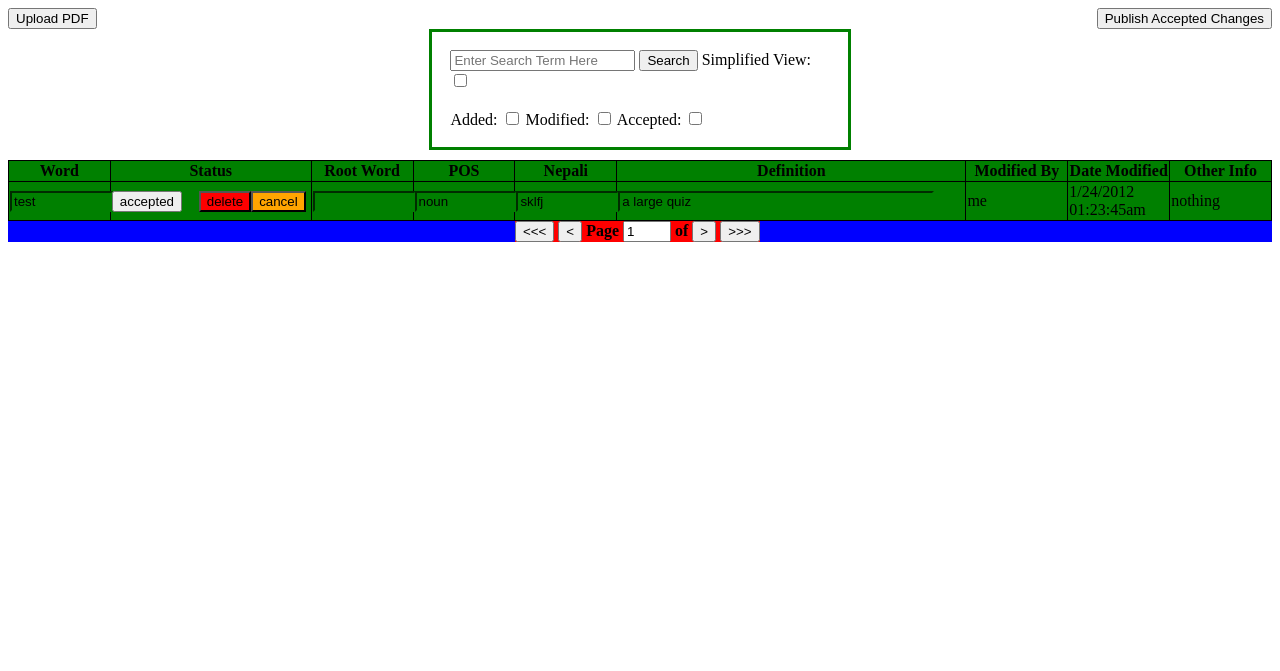
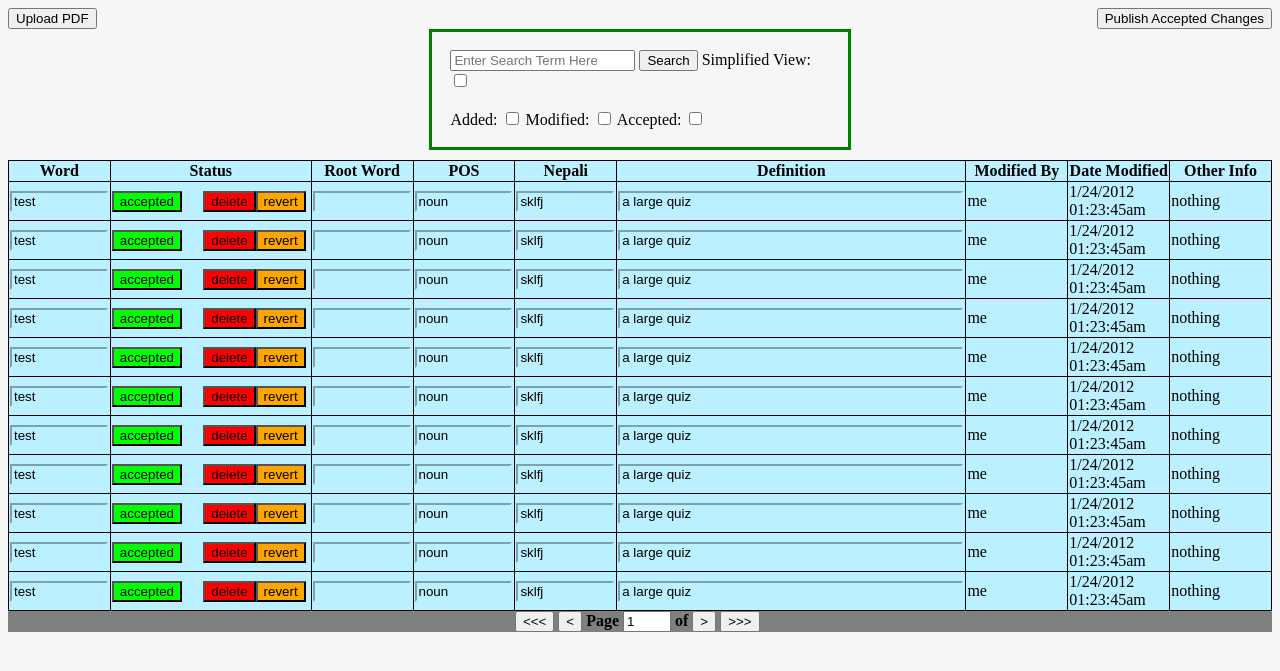
Before and after one commit to nsinghal7/LoomaDictionary2016, a PHP site: page /editor.html in a window 1280 px wide. Shown: the top 671 px of the page. Run offline with PHP 8.4, Linux system fonts and the light colour scheme.

Commit message:
style and test
styles the editor and expands the test case. Includes adding the calc()
css function

```diff
--- a/LoomaDictionary2016/backend.php
+++ b/LoomaDictionary2016/backend.php
@@ -82,7 +82,8 @@
 		global $testword;
 
 		$ans = array('format' => 'advanced', 'page' => 1, 'maxPage' => 1, 'words' =>
-				array($testword));
+				array($testword, $testword, $testword, $testword, $testword, $testword,
+						$testword, $testword, $testword, $testword, $testword));
 		return $ans;
 	}
 
--- a/LoomaDictionary2016/css/editor.css
+++ b/LoomaDictionary2016/css/editor.css
@@ -1,5 +1,8 @@
 @CHARSET "UTF-8";
 
+body {
+	background-color: #f6f6f6;
+}
 
 .popupDiv {
 	border: solid 1px black;
@@ -10,9 +13,18 @@
     z-index: 100;
 }
 
+#pdfInput, #processPDFButton {
+	position: relative;
+	left: 50%;
+	margin-left: -75px;
+	margin-top: 12%;
+}
+
+
+
 #uploadPDFDiv {
 	height: 200px;
-    margin-top: -100px;
+    margin-top: -125px;
 
     width: 300px;
     margin-left: -150px;
@@ -45,13 +57,13 @@
 #viewArea {
 	margin-top: 10px;
 	width: 100%;
-	background-color: green;
+	background-color: #baf0ff;
 }
 
 #pageSwitcherSuper {
 	left: 0%;
 	width: 100%;
-	background-color: blue;
+	background-color: gray;
 }
 
 #pageSwitcherSub {
@@ -59,7 +71,7 @@
 	position: relative;
 	left: 50%;
 	margin-left: -125px;
-	background-color: red;
+	background-color: gray;
 }
 
 
@@ -94,11 +106,15 @@ td {
 	margin-bottom: 0px;
 }
 .resultsTableInput {
-	background-color: green;
-	border-color: green;
+	background-color: #baf0ff;
+	border-color: #baf0ff;
 	height: 100%;
-	max-width: 100%;
-	min-width: 90%;
+	width: calc(100% - 5px);
+}
+
+.strikethrough {
+	text-decoration: line-through;
+	color: red;
 }
 
 .wordCol, .rootCol, .posCol, .nepCol, .modCol, .dateCol, .otherCol {
@@ -121,6 +137,7 @@ td {
 
 .statButton {
 	height: 100%;
+	background-color: lime;
 }
 
 .cancelButton {
--- a/LoomaDictionary2016/js/editor.js
+++ b/LoomaDictionary2016/js/editor.js
@@ -106,6 +106,7 @@ function processPDF() {
 						progress.text("Failed with error: " + data['status']['value']);
 					} else {
 						progress.text("Success!");
+						submitSearch(true);
 					}
 
 					// unlocks the process and reallows user submission
@@ -189,9 +190,7 @@ function createTableEntry(word, i) {
 	// add each field
 	row.append(createEditableTd("word", i, word["wordData"]["word"]));
 	var stat;
-	console.log(word['stagingData']);
 	if(word['stagingData']['deleted']) {
-		console.log("here");
 		stat = "deleted";
 	} else if(word['stagingData']['accepted']) {
 		stat = "accepted";
@@ -203,11 +202,15 @@ function createTableEntry(word, i) {
 		stat = "published";
 	}
 
+	if(stat == 'deleted') {
+		row.find("td input").addClass("strikethrough");
+	}
+
 	//adds data to the row from the word object
 	row.append($('<td class="statCol"><button onclick="edit(\'stat\', '
 				+ i + ')" id="stat_' + i + '" class="statButton">' + stat
 				+ '</button><button class="cancelButton" onclick="edit(\'cancel\', ' + i
-				+ ')">cancel</button><button onclick="edit(\'delete\', '
+				+ ')">revert</button><button onclick="edit(\'delete\', '
 				+ i + ')" class="entryDeleteButton">'
 				+ (word['stagingData']['deleted']?'re add':'delete')+'</button></td>'));
 	row.append(createEditableTd("root", i, word["wordData"]["root"] || ""));
```
